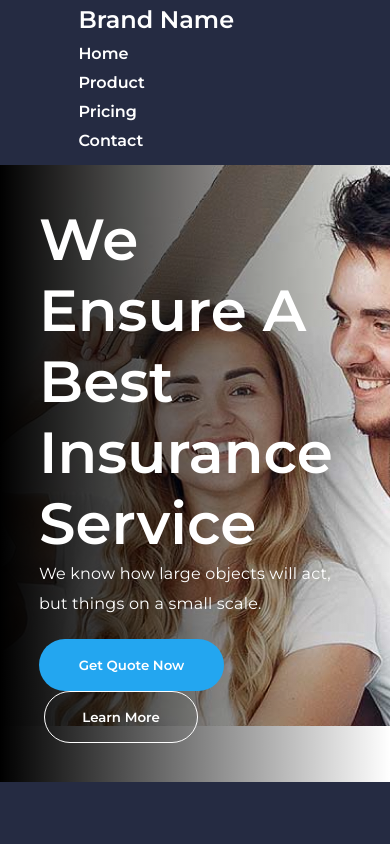
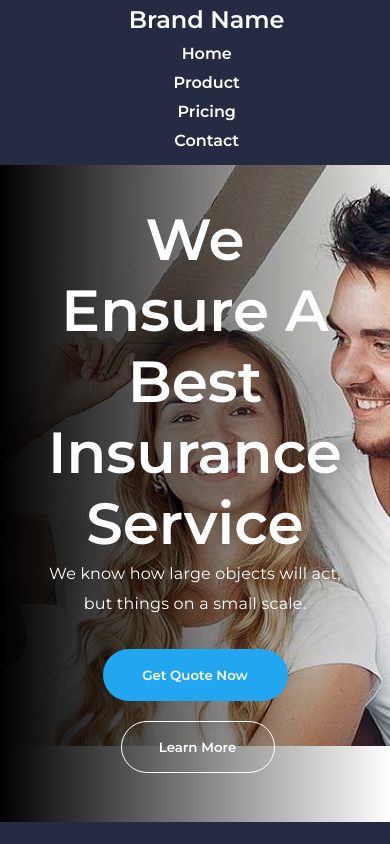
Before and after one commit to VickArmand/Insurance-Web-UI-Landing-Page, a plain HTML site: page index.html in a window 390 px wide. Shown: the top 844 px of the page. Drawn offline with Linux system fonts and the light colour scheme.

Commit message:
thur commit

```diff
--- a/index.html
+++ b/index.html
@@ -268,7 +268,10 @@
         <div class="footer">
             <div class="footer-content">
                 <div class="socialmedia">
-                    <span>Made With Love By Figmaland </span> <span>All Rights Reserved</span>
+                    <div>
+                        <p>Made With Love By Figmaland All Rights Reserved</p>
+
+                    </div>
                         <div class="socialmedia-icons">
                             <img src="images/fb.png" alt="">
                             <img src="images/instagram.png" alt="">
--- a/style.css
+++ b/style.css
@@ -433,6 +433,22 @@ color: #737373;
 
 /* Responsiveness on small devices */
 @media screen and (max-width: 768px){
+    .content{
+        text-align: center;
+        height: auto;
+    }
+    .navbar ul li{
+        margin:0;
+    }
+    .top-content{
+        display: flex;
+        flex-direction: column;
+        margin: auto;
+    }
+    .top-content button{
+        margin: 10px 0;
+        align-self: center;
+    }
     .top-content{
         height: auto;
     }
@@ -559,4 +575,11 @@ color: #737373;
     .socialmedia{
         display: flex;
     }
+    .socialmedia p{
+        width:270px;
+    }
+    .footer-content .socialmedia-icons{
+       margin: 30px auto;
+    }
+
 }
```
